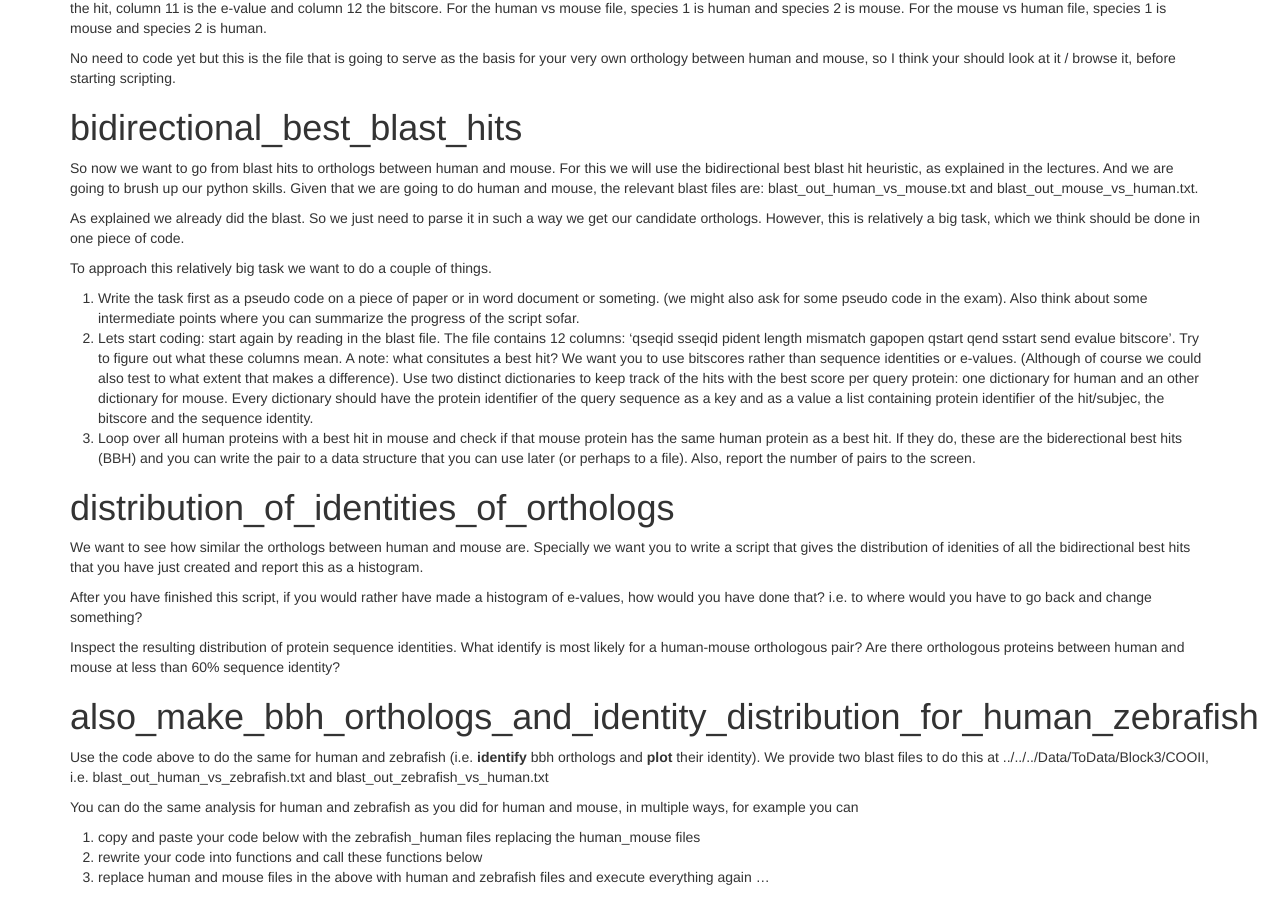
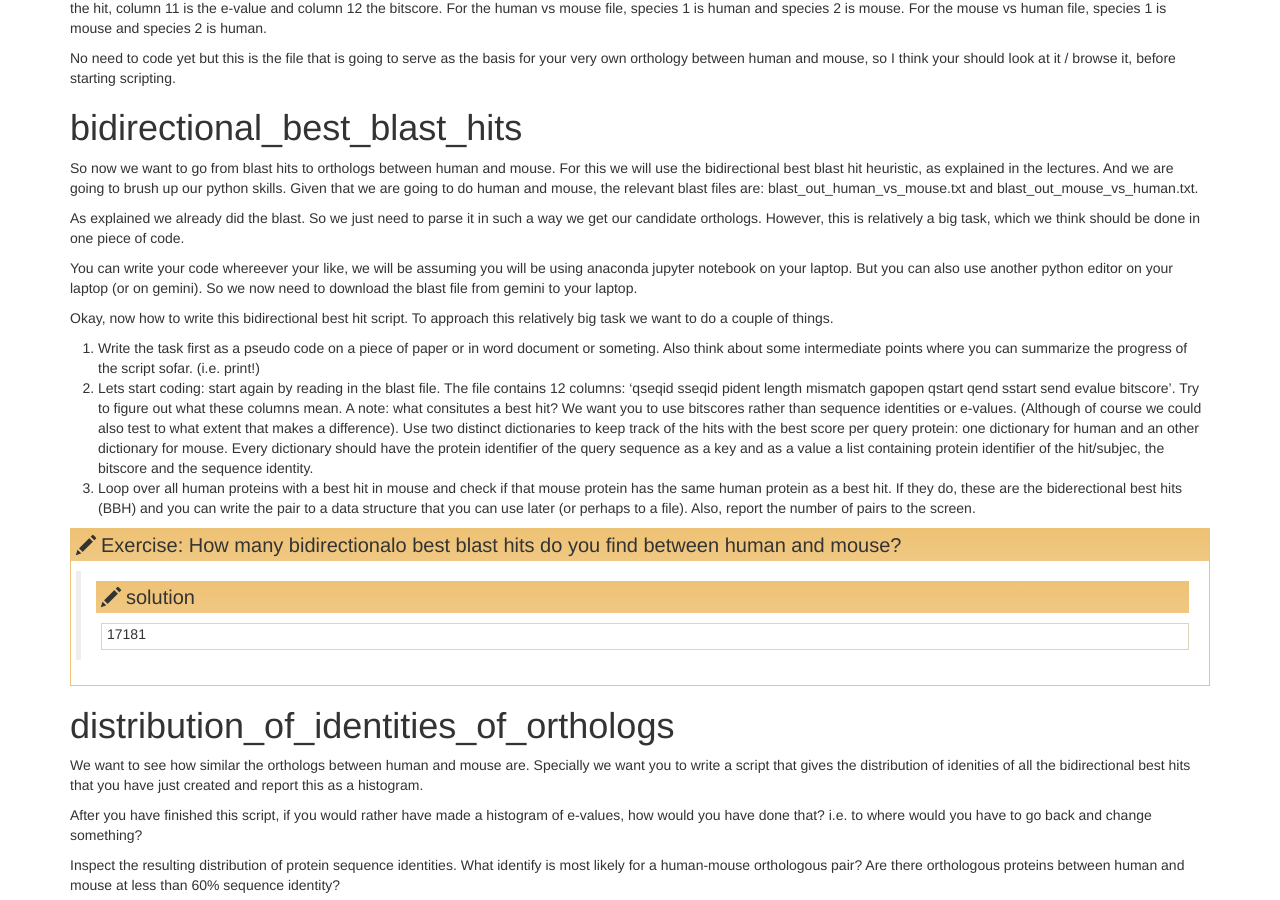
Before and after one commit to TeamMGE/GenomeBioinformaticsCourse, a Jekyll site: the page built from _episodes/50-COOII.md, in a window 1280 px wide and 900 px high, scrolled down 631 px. Built offline with Jekyll 4.4.1, drawn with Linux system fonts in a browser that asks for light colours.

Commit message:
Update 50-COOII.md

```diff
--- a/_episodes/50-COOII.md
+++ b/_episodes/50-COOII.md
@@ -35,10 +35,19 @@ So now we want to go from blast hits to orthologs between human and mouse. For t
 
 As explained we already did the blast. So we just need to parse it in such a way we get our candidate orthologs. However, this is relatively a big task, which we think should be done in one piece of code.
 
-To approach this relatively big task we want to do a couple of things.
-1. Write the task first as a pseudo code on a piece of paper or in word document or someting. (we might  also ask for some pseudo code in the exam). Also think about some intermediate points where you can summarize the progress of the script sofar.
+You can write your code whereever your like, we will be assuming you will be using anaconda jupyter notebook on your laptop. But you can also use another python editor on your laptop (or on gemini). So we now need to download the blast file from gemini to your laptop.
+
+Okay, now how to write this bidirectional best hit script. To approach this relatively big task we want to do a couple of things.
+1. Write the task first as a pseudo code on a piece of paper or in word document or someting. Also think about some intermediate points where you can summarize the progress of the script sofar. (i.e. print!)
 2. Lets start coding: start again by reading in the blast file. The file contains 12 columns: 'qseqid sseqid pident length mismatch gapopen qstart qend sstart send evalue bitscore'. Try to figure out what these columns mean. A note: what consitutes a best hit? We want you to use bitscores rather than sequence identities or e-values. (Although of course we could also test to what extent that makes a difference). Use two distinct dictionaries to keep track of the hits with the best score per query protein: one dictionary for human and an other dictionary for mouse. Every dictionary should have the protein identifier of the query sequence as a key and as a value a list containing protein identifier of the hit/subjec, the bitscore and the sequence identity.
 3. Loop over all human proteins with a best hit in mouse and check if that mouse protein has the same human protein as a best hit. If they do, these are the biderectional best hits (BBH) and you can write the pair to a  data structure that you can use later (or perhaps to a file). Also, report the number of pairs to the screen.
+
+
+> ## Exercise:  How many bidirectionalo best blast hits do you find between human and mouse?
+>> ## solution
+>> 17181
+>>{: .solution}
+{: .challenge}
 
 # distribution_of_identities_of_orthologs
 
```
